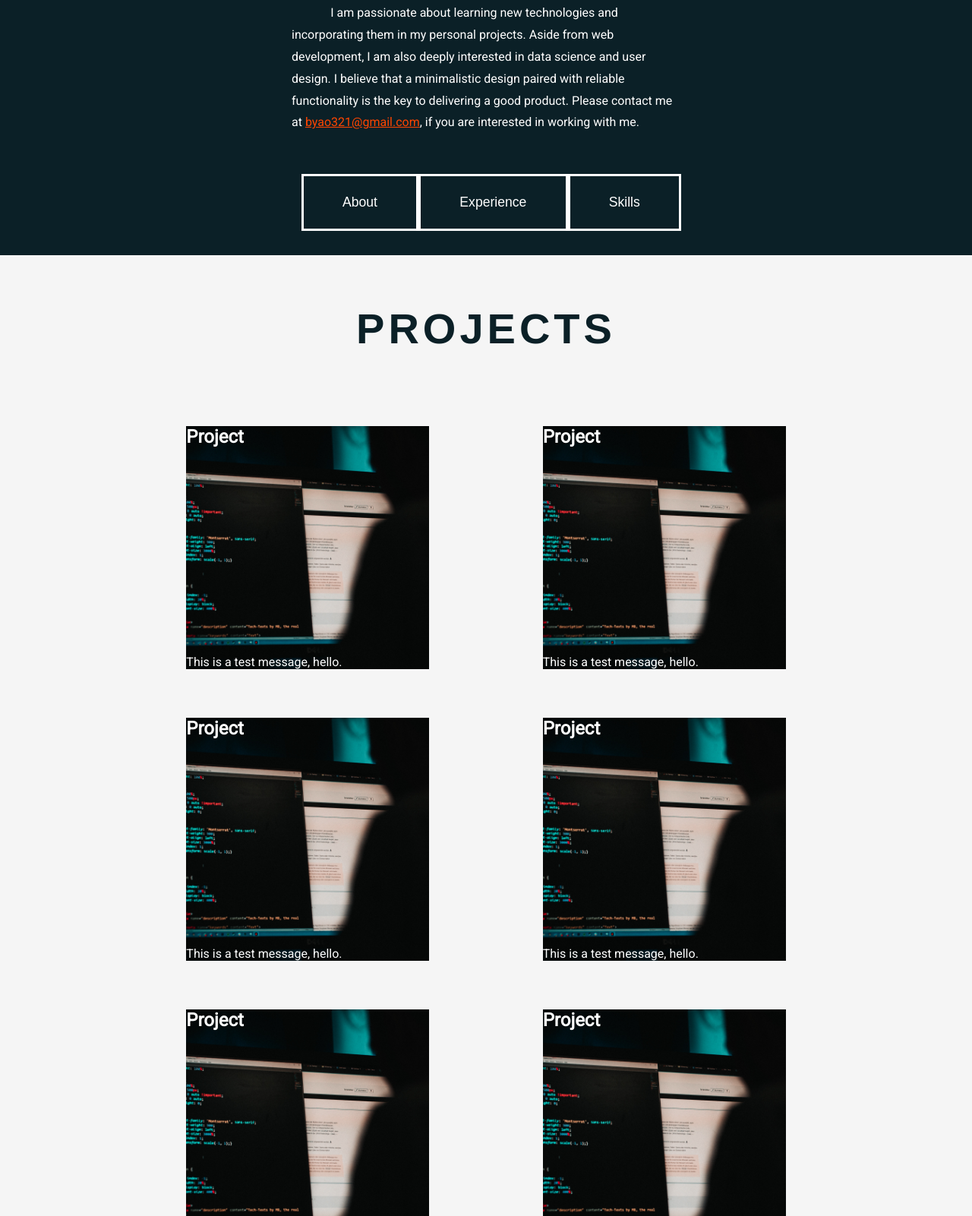
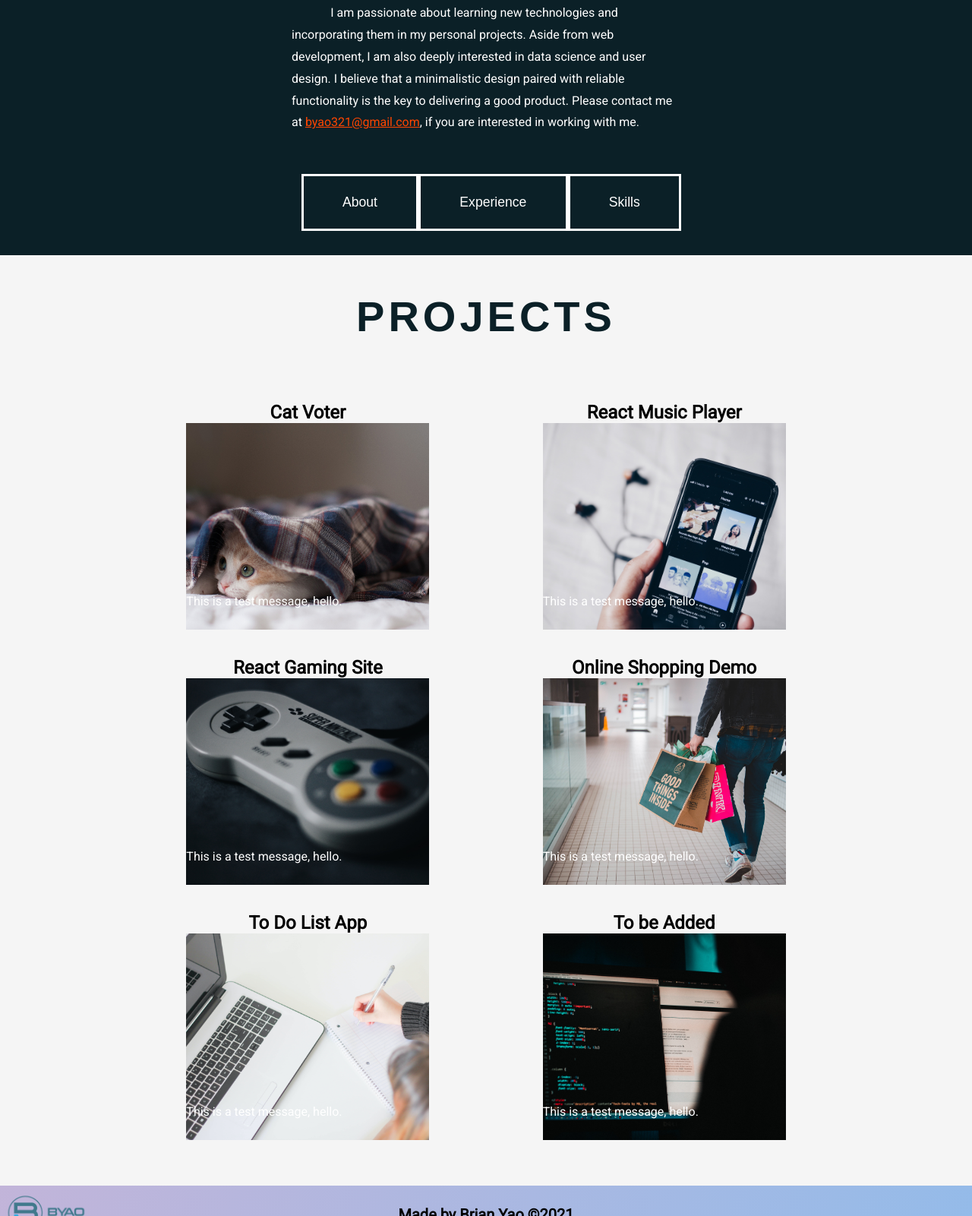
Before and after one commit to brian-yao/Awesome_Portfolio, a Gatsby site: page / in a window 1280 px wide. Shown: the part 1199-2800 px from the top of the page at 76% size. Built offline with nearby package versions, Linux system fonts and the light colour scheme; Gatsby itself is replaced by a stand-in of ours; a web font is replaced by a local one.

Commit message:
Bug fixes

```diff
--- a/gatsby-config.js
+++ b/gatsby-config.js
@@ -23,7 +23,7 @@ module.exports = {
                 background_color: `#663399`,
                 theme_color: `#663399`,
                 display: `minimal-ui`,
-                icon: `src/images/gatsby-icon.png`, // This path is relative to the root of the site.
+                icon: `src/images/logo_icon.png`, // This path is relative to the root of the site.
             },
         },
         `gatsby-plugin-sass`,
--- a/src/components/footer.js
+++ b/src/components/footer.js
@@ -1,9 +1,11 @@
 import React from 'react';
+import logo from '../images/logo.png';
 
 const Footer = () => {
     return (
         <div className="footer">
-            <h2>Brian Yao &copy;2021</h2>
+            <img className="logo" src={logo} alt="Byao" />
+            <h2>Made by Brian Yao &copy;2021</h2>
         </div>
     );
 };
--- a/src/components/background.js
+++ b/src/components/home.js
@@ -3,12 +3,13 @@ import PDF from '../static/Resume.pdf';
 import linkedin from '../images/linkedin.svg';
 import github from '../images/github.svg';
 import pdf_icon from '../images/pdf-icon.svg';
+import logo from '../images/logo.png';
 
-const Background = () => {
+const Home = () => {
     return (
         <div className="wrapper">
             <nav>
-                <h2>Brand</h2>
+                <img className="logo-img" src={logo} alt="Brian Yao" />
                 <ul>
                     <li>About</li>
                     <li>Portfolio</li>
@@ -58,4 +59,4 @@ const Background = () => {
         </div>
     );
 };
-export default Background;
+export default Home;
--- a/src/components/projects.js
+++ b/src/components/projects.js
@@ -1,16 +1,16 @@
 import React from 'react';
 import projectData from '../content/project_data';
-// import {motion} from 'framer-motion';
+import { motion } from 'framer-motion';
 
 const Project = ({ title, description, image, id }) => {
     return (
-        <div className="project-card">
+        <motion.div className="project-card" whileHover={{ scale: 1.1 }}>
             <h2>{title}</h2>
             <p>{description}</p>
             <div className="img-container">
                 <img src={image} alt="project" />
             </div>
-        </div>
+        </motion.div>
     );
 };
 
--- a/src/content/project_data.js
+++ b/src/content/project_data.js
@@ -1,10 +1,15 @@
 import tech from '../images/sample-pic.jpg';
+import cat from '../images/cat.jpg';
+import music from '../images/music-player.jpg';
+import gaming from '../images/gaming.jpg';
+import checklist from '../images/checklist.jpg';
+import shop from '../images/shopping.jpg';
 
 const projectData = [
     {
-        title: 'Project',
+        title: 'Cat Voter',
         description: 'This is a test message, hello.',
-        image: tech,
+        image: cat,
         links: {
             github: 'Lorem, ipsum dolor.',
             demo: 'Lorem ipsum dolor sit amet.',
@@ -12,9 +17,9 @@ const projectData = [
         id: 0,
     },
     {
-        title: 'Project',
+        title: 'React Music Player',
         description: 'This is a test message, hello.',
-        image: tech,
+        image: music,
         links: {
             github: 'Lorem, ipsum dolor.',
             demo: 'Lorem ipsum dolor sit amet.',
@@ -22,9 +27,9 @@ const projectData = [
         id: 1,
     },
     {
-        title: 'Project',
+        title: 'React Gaming Site',
         description: 'This is a test message, hello.',
-        image: tech,
+        image: gaming,
         links: {
             github: 'Lorem, ipsum dolor.',
             demo: 'Lorem ipsum dolor sit amet.',
@@ -32,9 +37,9 @@ const projectData = [
         id: 2,
     },
     {
-        title: 'Project',
+        title: 'Online Shopping Demo ',
         description: 'This is a test message, hello.',
-        image: tech,
+        image: shop,
         links: {
             github: 'Lorem, ipsum dolor.',
             demo: 'Lorem ipsum dolor sit amet.',
@@ -42,9 +47,9 @@ const projectData = [
         id: 3,
     },
     {
-        title: 'Project',
+        title: 'To Do List App',
         description: 'This is a test message, hello.',
-        image: tech,
+        image: checklist,
         links: {
             github: 'Lorem, ipsum dolor.',
             demo: 'Lorem ipsum dolor sit amet.',
@@ -52,7 +57,7 @@ const projectData = [
         id: 4,
     },
     {
-        title: 'Project',
+        title: 'To be Added',
         description: 'This is a test message, hello.',
         image: tech,
         links: {
--- a/src/pages/index.js
+++ b/src/pages/index.js
@@ -1,5 +1,5 @@
 import * as React from 'react';
-import Background from '../components/background';
+import Home from '../components/home';
 import Seo from '../components/seo';
 import '../styles/index.scss';
 import ProjectPage from '../components/projects';
@@ -9,8 +9,8 @@ import Footer from '../components/footer';
 const IndexPage = () => {
     return (
         <div>
-            <Seo title="Home" />
-            <Background />
+            <Seo title="Portfolio" />
+            <Home />
             <About />
             <ProjectPage />
             <Footer />
--- a/src/styles/_footer.scss
+++ b/src/styles/_footer.scss
@@ -1,6 +1,21 @@
 .footer {
-    min-height: 7.5vh;
+    max-height: 7vh;
+    padding-top: 2.2rem;
     display: flex;
-    // justify-content: space-between;
     align-items: center;
+    justify-content: center;
+    position: relative;
+    overflow: hidden;
+    .logo {
+        width: 100%;
+        max-width: 120px;
+        height: auto;
+        position: absolute;
+        left: 0;
+        margin-bottom: 1.5rem;
+    }
+    h2 {
+        font-size: 1.25rem;
+        margin-bottom: 1rem;
+    }
 }
--- a/src/styles/_projects.scss
+++ b/src/styles/_projects.scss
@@ -1,5 +1,5 @@
 #header {
-    padding: 4rem 0;
+    padding: 3rem 0;
     text-align: center;
     font-size: 3.5rem;
     text-shadow: none;
@@ -23,25 +23,30 @@
         flex-wrap: wrap;
         justify-content: space-evenly;
         align-items: center;
+        padding-bottom: 3.5rem;
         .project-card {
             flex: 0 1 20rem;
             position: relative;
             margin: 2rem;
-            height: 20rem;
+            height: 17rem;
+            text-align: center;
             p {
                 position: absolute;
                 color: white;
                 bottom: 0;
                 left: 0;
-            }
-            h2 {
-                position: absolute;
-                color: white;
-                top: 0;
-                left: 0;
+                z-index: 99;
+                cursor: pointer;
             }
             .img-container {
                 height: 100%;
+                cursor: pointer;
+                opacity: 1;
+                -webkit-transition: 0.3s ease-in-out;
+                transition: 0.3s ease-in-out;
+                &:hover {
+                    opacity: 0.5;
+                }
                 img {
                     object-fit: cover;
                     width: 100%;
--- a/src/styles/_background.scss
+++ b/src/styles/home.scss
@@ -3,6 +3,10 @@
     min-width: 100%;
     min-height: 100vh;
     position: relative;
+    .logo-img {
+        width: 150px;
+        height: auto;
+    }
 }
 .intro {
     font-family: 'Lato', cursive;
@@ -10,7 +14,7 @@
     color: #40798c;
     text-shadow: 2px 2px 2px #bf5fff;
     line-height: 1.6;
-    padding: 10rem;
+    padding: 8rem;
     display: flex;
     flex-direction: column;
     align-items: center;
--- a/src/styles/index.scss
+++ b/src/styles/index.scss
@@ -33,7 +33,7 @@ li {
     }
 }
 
-@import './background';
+@import './home';
 @import './projects';
 @import './about';
 @import './footer';
```
Also changed, not shown: gatsby-browser.js (deleted, +0 -7 lines), src/images/cat.jpg (added), src/images/checklist.jpg (added), src/images/gaming.jpg (added), src/images/logo.png (added), src/images/logo_icon.png (added), src/images/music-player.jpg (added), src/images/shopping.jpg (added).
